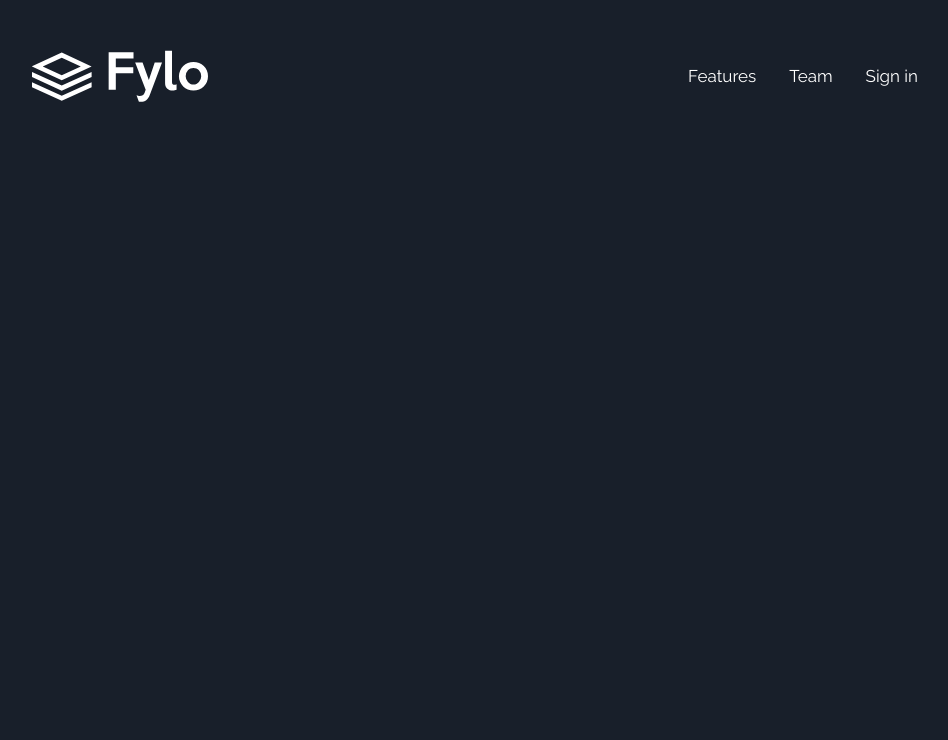
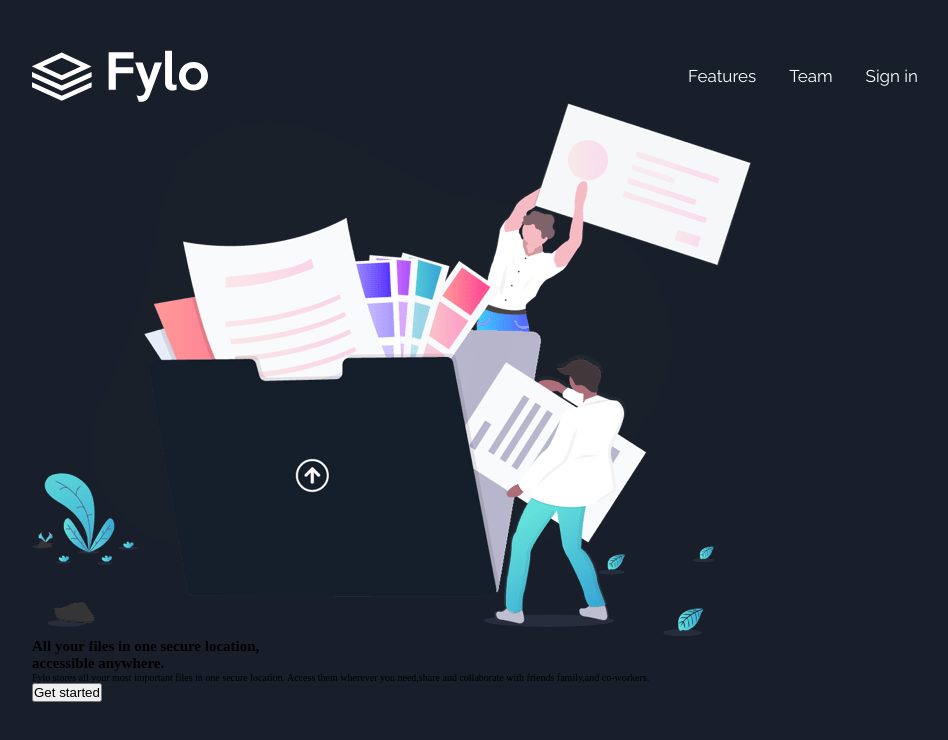
Before and after one commit to nina1012/Fylo-landing-page, a plain HTML site: page index.html in a window 1280 px wide. Shown: the whole page, without its empty margins (160-1108 px from the left). Drawn offline with Linux system fonts and the light colour scheme.

Commit message:
add header markup

```diff
--- a/index.html
+++ b/index.html
@@ -19,6 +19,7 @@
   </head>
   <body>
     <div class="container">
+      <!-- NAV -->
       <nav class="nav">
         <svg
           class="logo"
@@ -45,6 +46,24 @@
           </li>
         </ul>
       </nav>
+
+      <!-- HEADER -->
+      <header class="header">
+        <img
+          class="intro-img"
+          src="images/illustration-intro.png"
+          alt="intro image"
+        />
+        <h2>
+          All your files in one secure location,<br />accessible anywhere.
+        </h2>
+        <p>
+          Fylo stores all your most important files in one secure location.
+          Access them wherever you need,share and collaborate with friends
+          family,and co-workers.
+        </p>
+        <button class="cta">Get started</button>
+      </header>
     </div>
   </body>
 </html>
```
